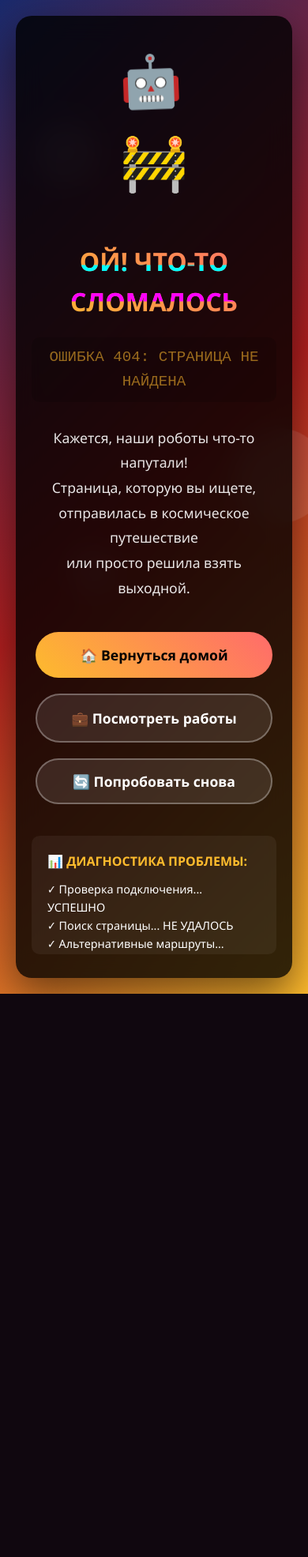
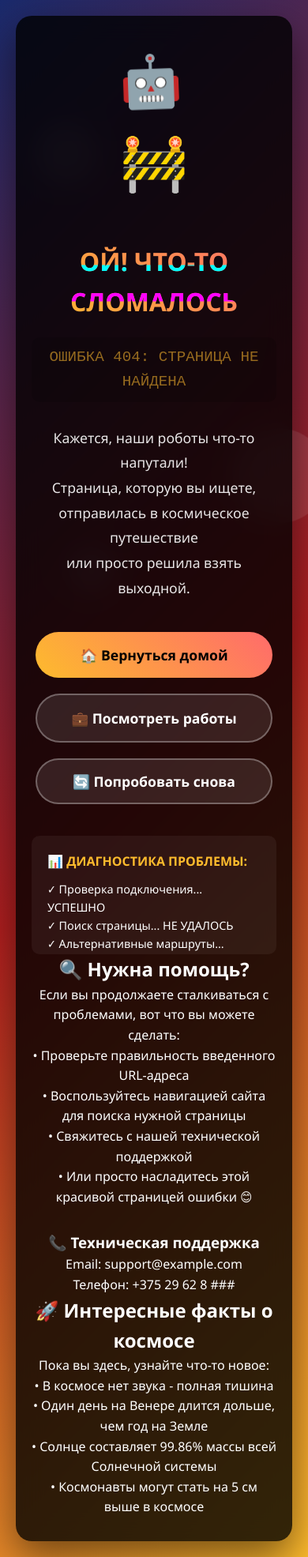
Before and after one commit to Natalai1/project.Cart, a Django app: page /work/error/ in a window 390 px wide. Shown: the whole page at 79% size. Before the commit the page ends 1258 px from the top, so only its background shows below. Run offline with Django 5.2, Linux system fonts and the light colour scheme.

Commit message:
Add files via upload

```diff
--- a/Cart/visit/app/static/css/error.css
+++ b/Cart/visit/app/static/css/error.css
@@ -299,4 +299,7 @@
             .error-message {
                 font-size: 1.1rem;
             }
+            body {
+                overflow-y: scroll;
+            }
         }
--- a/Cart/visit/app/templates/error.html
+++ b/Cart/visit/app/templates/error.html
@@ -6,6 +6,11 @@
     <meta name="viewport" content="width=device-width, initial-scale=1.0">
     <title>Ой! Что-то пошло не так</title>
     <link rel="stylesheet"  href="{% static 'css/error.css' %}">
+    <style>
+        body {
+            overflow-y: scroll;
+        }
+    </style>
 </head>
 <body>
     <div class="bg-animation">
@@ -48,6 +53,32 @@
             <div>✓ Рекомендация: вернуться на главную страницу</div>
             <div class="pulse">🔄 Автоматическое перенаправление через: <span id="countdown">10</span> сек</div>
         </div>
+
+        <!-- Добавляем дополнительный контент для демонстрации прокрутки -->
+        <div class="extra-content">
+            <h2>🔍 Нужна помощь?</h2>
+            <p>Если вы продолжаете сталкиваться с проблемами, вот что вы можете сделать:</p>
+            <p>• Проверьте правильность введенного URL-адреса</p>
+            <p>• Воспользуйтесь навигацией сайта для поиска нужной страницы</p>
+            <p>• Свяжитесь с нашей технической поддержкой</p>
+            <p>• Или просто насладитесь этой красивой страницей ошибки 😊</p>
+
+            <div style="margin-top: 30px;">
+                <h3>📞 Техническая поддержка</h3>
+                <p>Email: support@example.com</p>
+                <p>Телефон: +375 29 62 8 ###</p>
+            </div>
+        </div>
+
+        <!-- Еще один блок для большей прокрутки -->
+        <div class="extra-content" style="animation-delay: 2.5s;">
+            <h2>🚀 Интересные факты о космосе</h2>
+            <p>Пока вы здесь, узнайте что-то новое:</p>
+            <p>• В космосе нет звука - полная тишина</p>
+            <p>• Один день на Венере длится дольше, чем год на Земле</p>
+            <p>• Солнце составляет 99.86% массы всей Солнечной системы</p>
+            <p>• Космонавты могут стать на 5 см выше в космосе</p>
+        </div>
     </div>
 
     <script>
@@ -88,6 +119,16 @@
             }
         `;
         document.head.appendChild(style);
+
+        // Добавляем плавную прокрутку при загрузке страницы
+        window.addEventListener('load', function() {
+            setTimeout(() => {
+                window.scrollTo({
+                    top: 0,
+                    behavior: 'smooth'
+                });
+            }, 100);
+        });
     </script>
 </body>
 </html>
```
